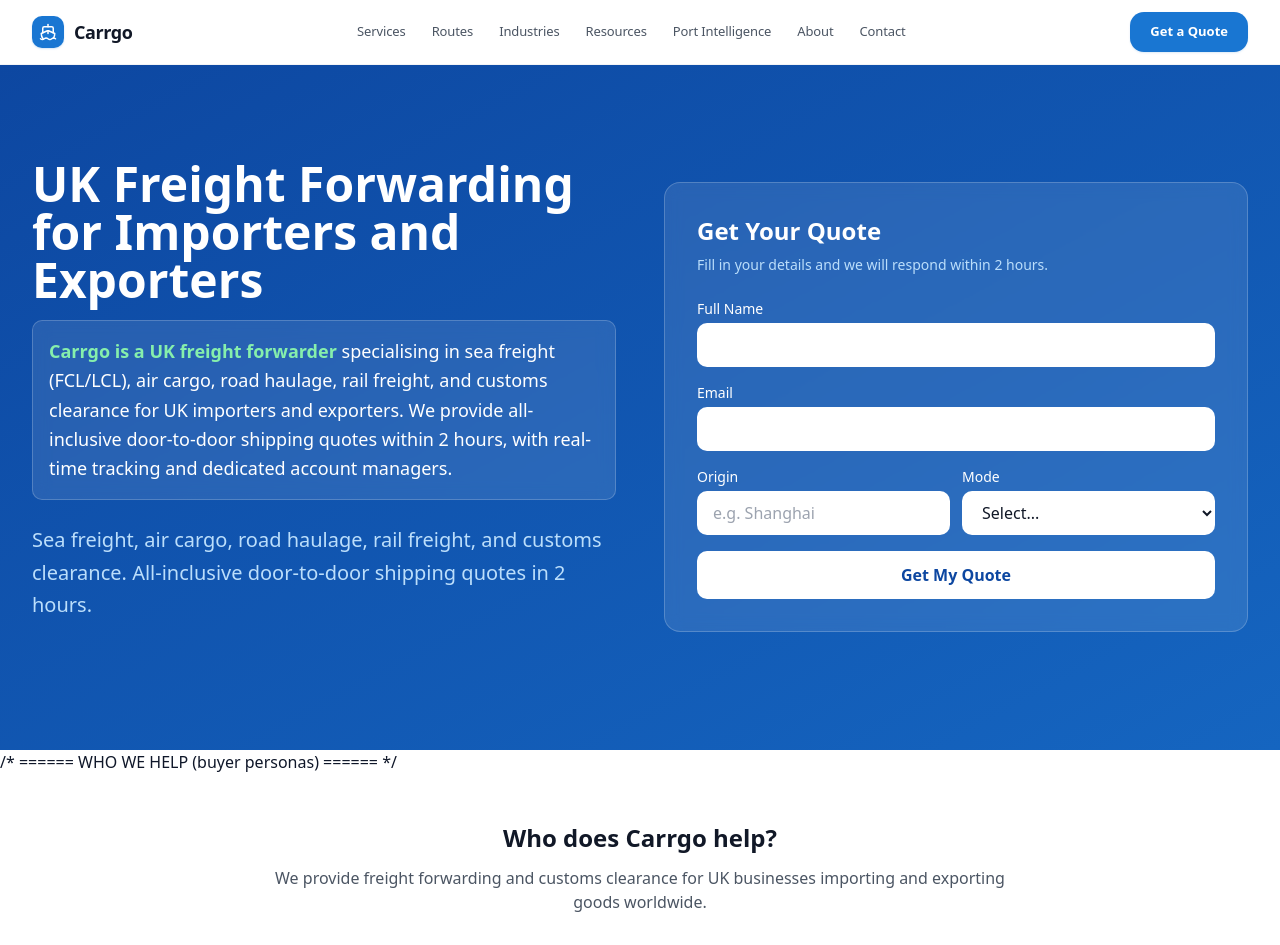
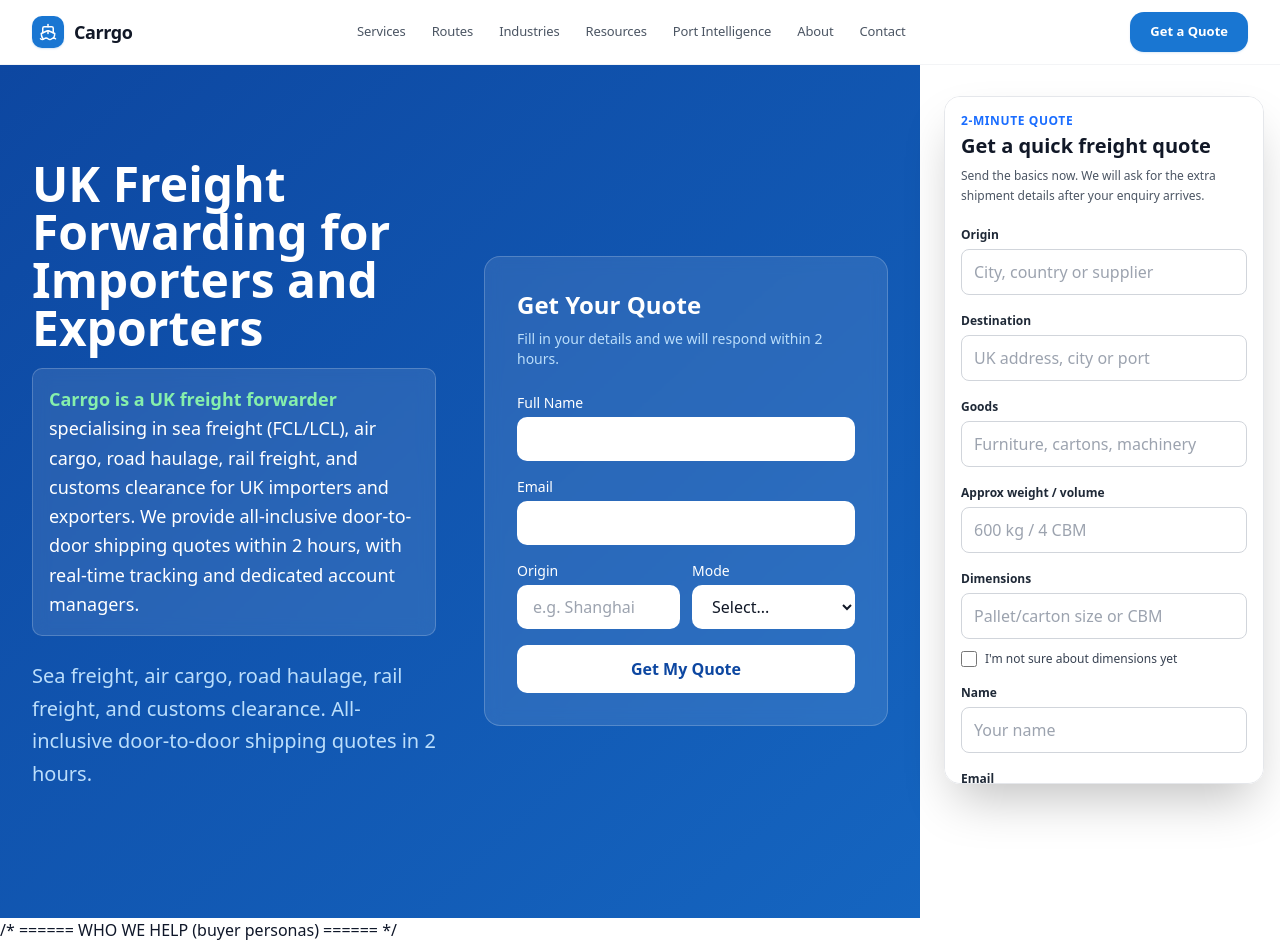
Before and after one commit to rbuilder80-sudo/carrgo-website, a React (Vite) app: page / in a window 1280 px wide. Shown: the top 945 px of the page. Built offline with nearby package versions, Linux system fonts and the light colour scheme.

Commit message:
Use sticky quick quote placement

```diff
--- a/src/components/QuickQuoteForm.tsx
+++ b/src/components/QuickQuoteForm.tsx
@@ -200,21 +200,8 @@
     setLoading(false);
   }
 
-  return (
-    <section id="quick-quote" className="bg-white py-10 sm:py-12 border-t border-gray-200" aria-labelledby="quick-quote-heading">
-      <div className="max-w-6xl mx-auto px-4 sm:px-6 lg:px-8">
-        <div className="grid lg:grid-cols-[0.85fr_1.15fr] gap-6 lg:gap-8 items-start">
-          <div>
-            <p className="text-xs font-semibold tracking-wider uppercase text-[#1A6DFF] mb-2">Quick enquiry</p>
-            <h2 id="quick-quote-heading" className="text-2xl sm:text-3xl font-extrabold text-gray-900 leading-tight">
-              {context.heading}
-            </h2>
-            <p className="mt-3 text-sm sm:text-base text-gray-600 leading-relaxed">
-              Send the basics now. We will ask for the extra shipment details after your enquiry arrives.
-            </p>
-          </div>
-
-          <form onSubmit={handleSubmit} className="bg-gray-50 border border-gray-200 rounded-xl p-4 sm:p-5 shadow-sm">
+  const formBody = (
+    <form onSubmit={handleSubmit} className="space-y-3">
       {success ? (
         <div className="flex gap-3 rounded-lg bg-green-50 border border-green-200 p-4 text-green-800">
           <CheckCircle className="w-5 h-5 shrink-0 mt-0.5" aria-hidden="true" />
@@ -226,28 +213,27 @@
       ) : (
         <>
           <input type="hidden" name="quote_invitation" value={context.heading} />
-                <div className="grid sm:grid-cols-2 gap-3">
           <label className="block">
-                    <span className="text-sm font-medium text-gray-800">Origin</span>
-                    <input name="origin" defaultValue={context.origin} required className="mt-1 w-full rounded-lg border border-gray-300 bg-white px-3 py-3 text-base text-gray-900 focus:border-[#1A6DFF] focus:outline-none focus:ring-2 focus:ring-[#1A6DFF]/20" placeholder="City, country or supplier location" />
+            <span className="text-xs font-semibold text-gray-800">Origin</span>
+            <input name="origin" defaultValue={context.origin} required className="mt-1 w-full rounded-md border border-gray-300 bg-white px-3 py-2.5 text-base text-gray-900 focus:border-[#1A6DFF] focus:outline-none focus:ring-2 focus:ring-[#1A6DFF]/20" placeholder="City, country or supplier" />
           </label>
           <label className="block">
-                    <span className="text-sm font-medium text-gray-800">Destination</span>
-                    <input name="destination" defaultValue={context.destination} required className="mt-1 w-full rounded-lg border border-gray-300 bg-white px-3 py-3 text-base text-gray-900 focus:border-[#1A6DFF] focus:outline-none focus:ring-2 focus:ring-[#1A6DFF]/20" placeholder="UK address, city or port" />
-                  </label>
-                  <label className="block sm:col-span-2">
-                    <span className="text-sm font-medium text-gray-800">Goods</span>
-                    <input name="goods" required className="mt-1 w-full rounded-lg border border-gray-300 bg-white px-3 py-3 text-base text-gray-900 focus:border-[#1A6DFF] focus:outline-none focus:ring-2 focus:ring-[#1A6DFF]/20" placeholder="Example: furniture, cartons, machinery" />
+            <span className="text-xs font-semibold text-gray-800">Destination</span>
+            <input name="destination" defaultValue={context.destination} required className="mt-1 w-full rounded-md border border-gray-300 bg-white px-3 py-2.5 text-base text-gray-900 focus:border-[#1A6DFF] focus:outline-none focus:ring-2 focus:ring-[#1A6DFF]/20" placeholder="UK address, city or port" />
           </label>
           <label className="block">
-                    <span className="text-sm font-medium text-gray-800">Approx weight / volume</span>
-                    <input name="weight_volume" required className="mt-1 w-full rounded-lg border border-gray-300 bg-white px-3 py-3 text-base text-gray-900 focus:border-[#1A6DFF] focus:outline-none focus:ring-2 focus:ring-[#1A6DFF]/20" placeholder="Example: 600 kg / 4 CBM" />
+            <span className="text-xs font-semibold text-gray-800">Goods</span>
+            <input name="goods" required className="mt-1 w-full rounded-md border border-gray-300 bg-white px-3 py-2.5 text-base text-gray-900 focus:border-[#1A6DFF] focus:outline-none focus:ring-2 focus:ring-[#1A6DFF]/20" placeholder="Furniture, cartons, machinery" />
           </label>
           <label className="block">
-                    <span className="text-sm font-medium text-gray-800">Dimensions</span>
-                    <input name="dimensions" disabled={dimensionsUnknown} className="mt-1 w-full rounded-lg border border-gray-300 bg-white px-3 py-3 text-base text-gray-900 disabled:bg-gray-100 disabled:text-gray-500 focus:border-[#1A6DFF] focus:outline-none focus:ring-2 focus:ring-[#1A6DFF]/20" placeholder="Pallet/carton size or CBM" />
+            <span className="text-xs font-semibold text-gray-800">Approx weight / volume</span>
+            <input name="weight_volume" required className="mt-1 w-full rounded-md border border-gray-300 bg-white px-3 py-2.5 text-base text-gray-900 focus:border-[#1A6DFF] focus:outline-none focus:ring-2 focus:ring-[#1A6DFF]/20" placeholder="600 kg / 4 CBM" />
           </label>
-                  <label className="sm:col-span-2 flex items-center gap-2 text-sm text-gray-700">
+          <label className="block">
+            <span className="text-xs font-semibold text-gray-800">Dimensions</span>
+            <input name="dimensions" disabled={dimensionsUnknown} className="mt-1 w-full rounded-md border border-gray-300 bg-white px-3 py-2.5 text-base text-gray-900 disabled:bg-gray-100 disabled:text-gray-500 focus:border-[#1A6DFF] focus:outline-none focus:ring-2 focus:ring-[#1A6DFF]/20" placeholder="Pallet/carton size or CBM" />
+          </label>
+          <label className="flex items-center gap-2 text-xs text-gray-700">
             <input
               type="checkbox"
               name="dimensions_not_sure"
@@ -258,37 +244,92 @@
             />
             I'm not sure about dimensions yet
           </label>
+          <div className="grid grid-cols-1 sm:grid-cols-2 xl:grid-cols-1 gap-3">
             <label className="block">
-                    <span className="text-sm font-medium text-gray-800">Name</span>
-                    <input name="name" required autoComplete="name" className="mt-1 w-full rounded-lg border border-gray-300 bg-white px-3 py-3 text-base text-gray-900 focus:border-[#1A6DFF] focus:outline-none focus:ring-2 focus:ring-[#1A6DFF]/20" placeholder="Your name" />
+              <span className="text-xs font-semibold text-gray-800">Name</span>
+              <input name="name" required autoComplete="name" className="mt-1 w-full rounded-md border border-gray-300 bg-white px-3 py-2.5 text-base text-gray-900 focus:border-[#1A6DFF] focus:outline-none focus:ring-2 focus:ring-[#1A6DFF]/20" placeholder="Your name" />
             </label>
             <label className="block">
-                    <span className="text-sm font-medium text-gray-800">Email</span>
-                    <input name="email" type="email" required autoComplete="email" className="mt-1 w-full rounded-lg border border-gray-300 bg-white px-3 py-3 text-base text-gray-900 focus:border-[#1A6DFF] focus:outline-none focus:ring-2 focus:ring-[#1A6DFF]/20" placeholder="you@example.com" />
-                  </label>
-                  <label className="block sm:col-span-2">
-                    <span className="text-sm font-medium text-gray-800">Phone / WhatsApp</span>
-                    <input name="phone" type="tel" autoComplete="tel" className="mt-1 w-full rounded-lg border border-gray-300 bg-white px-3 py-3 text-base text-gray-900 focus:border-[#1A6DFF] focus:outline-none focus:ring-2 focus:ring-[#1A6DFF]/20" placeholder="Best number to contact you" />
+              <span className="text-xs font-semibold text-gray-800">Email</span>
+              <input name="email" type="email" required autoComplete="email" className="mt-1 w-full rounded-md border border-gray-300 bg-white px-3 py-2.5 text-base text-gray-900 focus:border-[#1A6DFF] focus:outline-none focus:ring-2 focus:ring-[#1A6DFF]/20" placeholder="you@example.com" />
             </label>
           </div>
+          <label className="block">
+            <span className="text-xs font-semibold text-gray-800">Phone / WhatsApp</span>
+            <input name="phone" type="tel" autoComplete="tel" className="mt-1 w-full rounded-md border border-gray-300 bg-white px-3 py-2.5 text-base text-gray-900 focus:border-[#1A6DFF] focus:outline-none focus:ring-2 focus:ring-[#1A6DFF]/20" placeholder="Best number to contact you" />
+          </label>
           {error && (
-                  <p className="mt-3 rounded-lg bg-red-50 border border-red-200 px-3 py-2 text-sm text-red-700">
+            <p className="rounded-lg bg-red-50 border border-red-200 px-3 py-2 text-sm text-red-700">
               {error} You can also email {SUPPORT_EMAIL}.
             </p>
           )}
           <button
             type="submit"
             disabled={loading}
-                  className="mt-4 w-full sm:w-auto inline-flex min-h-[48px] items-center justify-center gap-2 rounded-lg bg-[#1A6DFF] px-5 py-3 text-base font-semibold text-white transition-colors hover:bg-[#1557CC] disabled:cursor-not-allowed disabled:opacity-70"
+            className="w-full inline-flex min-h-[46px] items-center justify-center gap-2 rounded-lg bg-[#1A6DFF] px-4 py-3 text-base font-bold text-white transition-colors hover:bg-[#1557CC] disabled:cursor-not-allowed disabled:opacity-70"
           >
-                  {loading ? 'Sending...' : 'Send quick quote enquiry'}
+            {loading ? 'Sending...' : 'Get instant quote'}
             <Send className="w-4 h-4" aria-hidden="true" />
           </button>
         </>
       )}
     </form>
+  );
+
+  return (
+    <>
+      <style>{`
+        @media (min-width: 1280px) {
+          #main-content,
+          footer {
+            padding-right: 360px;
+          }
+        }
+      `}</style>
+
+      <aside
+        id="quick-quote"
+        data-quick-quote-placement="sticky-sidebar"
+        className="hidden xl:block fixed right-4 top-24 z-40 w-[320px] max-h-[calc(100vh-7rem)] overflow-y-auto rounded-2xl border border-gray-200 bg-white p-4 shadow-2xl"
+        aria-labelledby="quick-quote-heading"
+      >
+        <p className="mb-1 text-xs font-bold tracking-wider uppercase text-[#1A6DFF]">2-minute quote</p>
+        <h2 id="quick-quote-heading" className="text-xl font-extrabold text-gray-900 leading-tight">
+          {context.heading}
+        </h2>
+        <p className="mt-2 mb-4 text-xs text-gray-600 leading-relaxed">
+          Send the basics now. We will ask for the extra shipment details after your enquiry arrives.
+        </p>
+        {formBody}
+      </aside>
+
+      <details
+        className="xl:hidden fixed inset-x-3 bottom-3 z-40 rounded-2xl border border-gray-200 bg-white shadow-2xl open:max-h-[82vh] open:overflow-y-auto"
+        data-quick-quote-placement="mobile-sticky"
+      >
+        <summary className="flex min-h-[56px] cursor-pointer list-none items-center justify-between gap-3 rounded-2xl bg-[#1A6DFF] px-4 py-3 text-white [&::-webkit-details-marker]:hidden">
+          <span>
+            <span className="block text-[11px] font-bold uppercase tracking-wider text-white/80">Quick enquiry</span>
+            <span className="block text-base font-extrabold">{context.heading}</span>
+          </span>
+          <span className="shrink-0 rounded-lg bg-white px-3 py-2 text-sm font-bold text-[#1A6DFF]">Open</span>
+        </summary>
+        <div className="p-4">
+          <p className="mb-3 text-sm text-gray-600">
+            Send origin, destination, goods and contact details now. Extra shipment details can come later.
+          </p>
+          {formBody}
         </div>
-      </div>
+      </details>
+
+      <section className="sr-only" aria-labelledby="quick-quote-inline-heading">
+        <h2 id="quick-quote-inline-heading">
+          {context.heading}
+        </h2>
+        <p>
+          Quick quote form available as a sticky sidebar on desktop and a sticky quote button on mobile.
+        </p>
       </section>
+    </>
   );
 }
```
Lines whose indentation alone changed are shown as unchanged.
